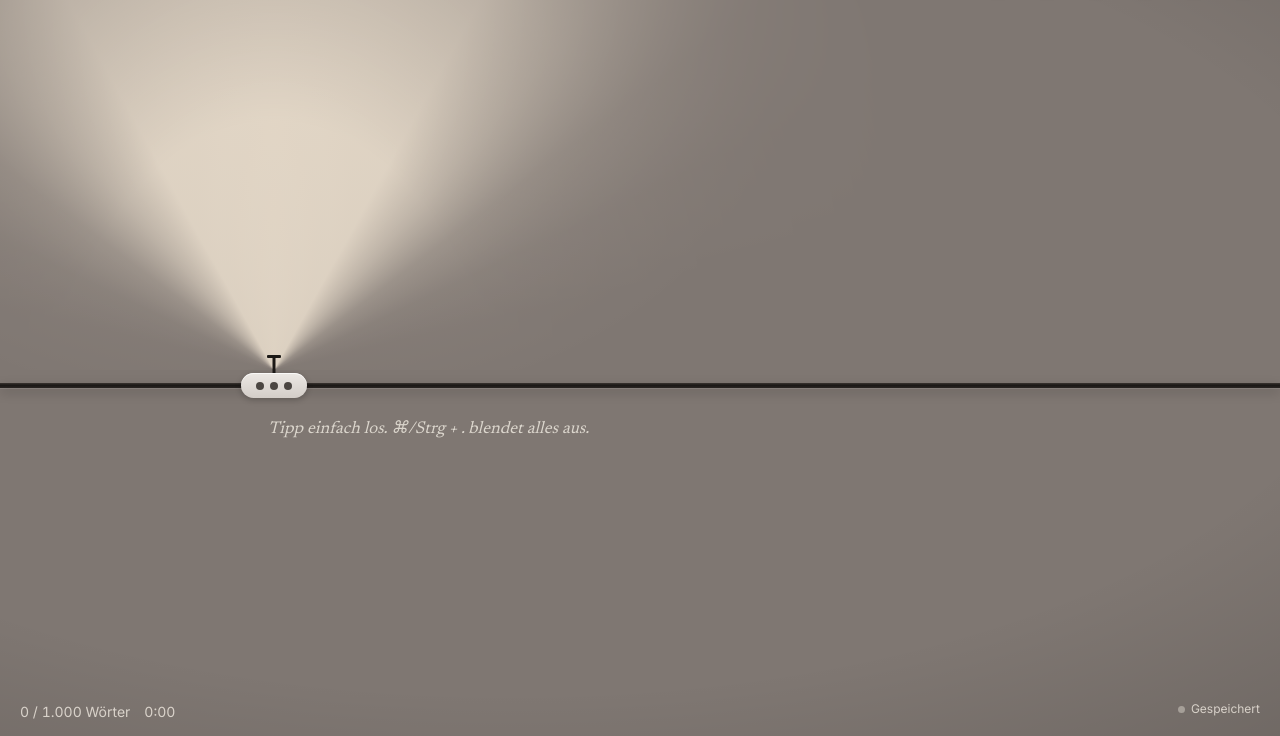
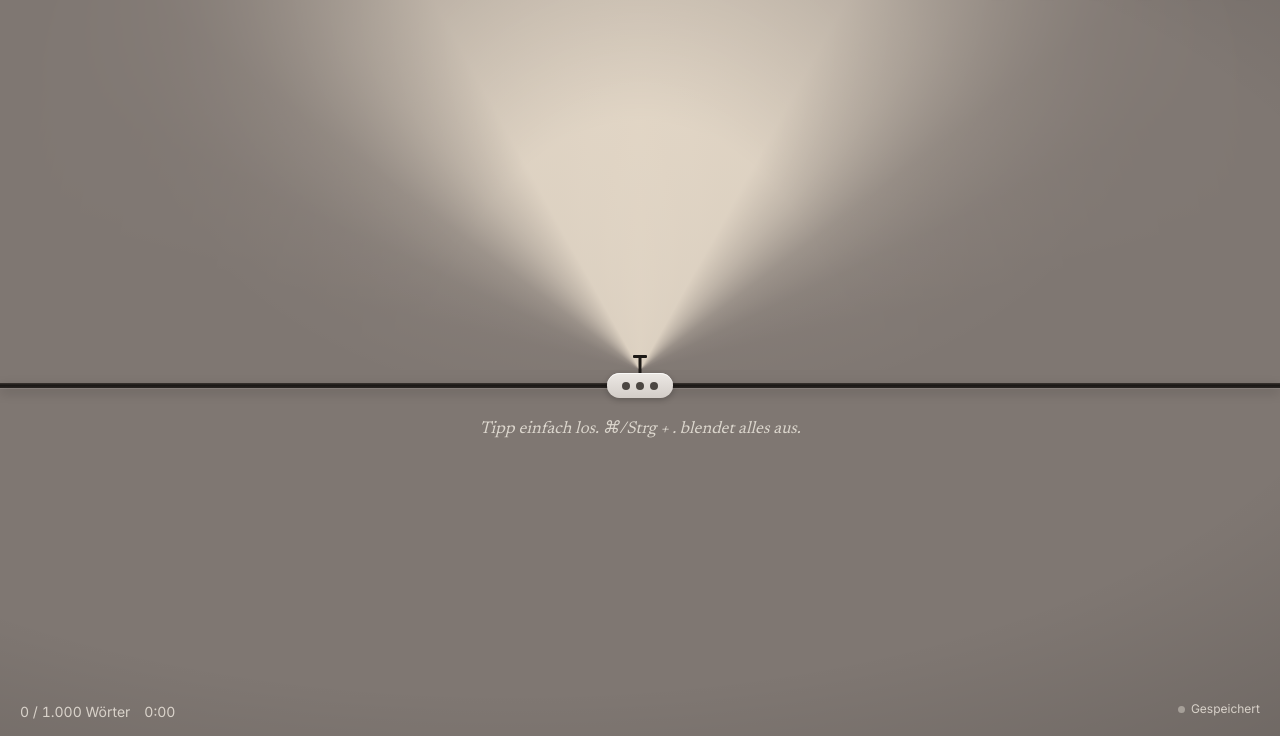
Before and after one commit to joelterheide/adler500, a plain HTML site: page index.html in a window 1280 px wide. Shown: the part 64-800 px from the top of the page. Drawn offline with nearby package versions, Linux system fonts and the light colour scheme.

Commit message:
Wagen-Modus 'Mitte fix': Lichtkegel bleibt mittig, Blatt läuft durch; Zeichenbreite aus echter Schrift messen
Co-Authored-By: Claude Opus 5.5 <noreply@anthropic.com>
Claude-Session: https://claude.ai/code/session_017MkgMWFgTJc5kYQT456x98

```diff
--- a/index.html
+++ b/index.html
@@ -80,8 +80,9 @@ svg.i{fill:none;stroke:currentColor;stroke-width:1.75;stroke-linecap:round;strok
           mask-image:linear-gradient(to bottom, transparent calc(env(safe-area-inset-top) + 58px), rgba(0,0,0,.22) calc(var(--typing-y) - 9*var(--lh)), rgba(0,0,0,.75) calc(var(--typing-y) - 2.5*var(--lh)), #000 calc(var(--typing-y) - var(--lh)), #000 calc(var(--typing-y) + 1px), rgba(0,0,0,.5) calc(var(--typing-y) + 2px), rgba(0,0,0,.35) 100%)}
 .sheet{position:absolute;left:0;top:0;width:var(--colw);font-family:var(--typeface);font-size:var(--fs);line-height:var(--lh);color:var(--ink);
   will-change:transform;white-space:pre;font-variant-ligatures:none;user-select:none}
-.sheet.feed{transition:transform .34s cubic-bezier(.25,.8,.25,1)}
+.sheet.feed{transition:transform .36s cubic-bezier(.3,.9,.25,1)}
 .sheet.glide{transition:transform .5s cubic-bezier(.2,.8,.2,1)}
+.sheet.step{transition:transform .07s linear}
 .ln{height:var(--lh);text-shadow:0 0 .6px currentColor}
 .ln.para{}
 .platen{position:absolute;left:0;right:0;height:5px;top:calc(var(--typing-y) + 6px);background:linear-gradient(to bottom,#3a3430,var(--platen) 45%,#2a2522);
@@ -99,7 +100,7 @@ svg.i{fill:none;stroke:currentColor;stroke-width:1.75;stroke-linecap:round;strok
 .carriage .tbar::after{content:"";position:absolute;left:50%;top:0;bottom:0;width:max(3px,calc(.15*var(--fs)));transform:translateX(-50%);background:var(--ink)}
 .carriage .tbar.strike{animation:strike .12s ease-out}
 @keyframes strike{40%{transform:translateY(-3px) scaleY(.88)}}
-.hint{position:absolute;left:var(--left);top:calc(var(--typing-y) + 40px);font-family:var(--serif);font-style:italic;font-size:17px;color:var(--ink-soft);pointer-events:none;transition:opacity .5s;max-width:calc(100vw - 32px)}
+.hint{position:absolute;left:var(--hint-x,var(--left));top:calc(var(--typing-y) + 40px);font-family:var(--serif);font-style:italic;font-size:17px;color:var(--ink-soft);pointer-events:none;transition:opacity .5s;max-width:calc(100vw - 32px)}
 [data-paper="velin"] .hint,[data-paper="schiefer"] .hint{color:rgba(243,237,228,.8)}
 .locked-flash .platen{animation:shake .28s}
 @keyframes shake{25%{transform:translateX(-5px)}75%{transform:translateX(5px)}}
@@ -405,7 +406,7 @@ const ICON = {
 const DEFAULTS = { paper:'velin', font:'courier', machine:'portable', fontSize:20, cols:62,
   warmth:.62, brightness:.8, halo:.55,
   sound:true, volume:.7, keys:true, bell:true, ret:true, ambience:'none',
-  forwardOnly:false, goal:1000, autoWrap:true };
+  forwardOnly:false, goal:1000, autoWrap:true, carriage:'center' };
 const S = Object.assign({}, DEFAULTS, store.get('adler500.settings', {}));
 const saveSettings = () => store.set('adler500.settings', S);
 
@@ -571,6 +572,11 @@ function layout() {
   let cw = cwAt(fs);
   const avail = L.vw - 2 * Math.max(18, L.vw * .06);
   while (Math.floor(avail / cw) < 30 && fs > 13) { fs--; cw = cwAt(fs); }
+  const probe = document.createElement('span');
+  probe.textContent = 'M'.repeat(50);
+  probe.style.cssText = `position:absolute;left:-9999px;top:0;visibility:hidden;white-space:pre;font-variant-ligatures:none;font-family:${fam};font-size:${fs}px`;
+  document.body.appendChild(probe); const real = probe.getBoundingClientRect().width / 50; probe.remove();
+  if (real > 0) cw = real;
   L.fs = fs; L.cw = cw; L.lh = Math.round(fs * 1.75);
   L.cols = Math.max(20, Math.min(S.cols, Math.floor(avail / cw)));
   L.left = Math.round((L.vw - L.cols * cw) / 2);
@@ -620,25 +626,30 @@ function render(instant, mode) {
   const last = lines.length - 1;
   scrollBack = clamp(scrollBack, 0, last);
   const y = L.typingY - L.lh - (last - scrollBack) * L.lh;
+  const col = Math.min(lines[last].t.length, L.cols);
+  const centered = S.carriage === 'center';
+  const sheetX = centered ? Math.round(L.vw / 2 - (col + .5) * L.cw) : L.left;
+  const caretX = centered ? L.vw / 2 - L.cw / 2 : L.left + col * L.cw;
   sheet.classList.toggle('feed', mode === 'feed');
   sheet.classList.toggle('glide', mode === 'glide');
-  if (instant) { sheet.classList.remove('feed', 'glide'); carriage.classList.remove('ret', 'step'); lampEl.classList.remove('ret', 'step'); }
-  sheet.style.transform = `translate3d(${L.left}px, ${y}px, 0)`;
-  const col = Math.min(lines[last].t.length, L.cols);
+  sheet.classList.toggle('step', mode === 'step' && centered);
+  if (instant) { sheet.classList.remove('feed', 'glide', 'step'); carriage.classList.remove('ret', 'step'); lampEl.classList.remove('ret', 'step'); }
+  sheet.style.transform = `translate3d(${sheetX}px, ${y}px, 0)`;
   carriage.classList.toggle('ret', mode === 'feed');
   carriage.classList.toggle('step', mode === 'step');
   lampEl.classList.toggle('ret', mode === 'feed');
   lampEl.classList.toggle('step', mode === 'step');
-  app.style.setProperty('--caret-x', (L.left + col * L.cw) + 'px');
+  app.style.setProperty('--caret-x', caretX + 'px');
   carriage.style.opacity = scrollBack ? .25 : '';
   $('#backToLine').classList.toggle('show', scrollBack > 1);
   $('#hint').style.opacity = doc.text.length ? 0 : 1;
+  const hint = $('#hint'); hint.style.left = centered ? '50%' : ''; hint.style.transform = centered ? 'translateX(-50%)' : ''; hint.style.textAlign = centered ? 'center' : '';
   updateStatus();
   placeInput();
 }
 
 function placeInput() {
-  input.style.transform = `translate(${Math.min(L.vw - 4, L.left + (lines.length ? lines[lines.length-1].t.length : 0) * L.cw)}px, ${L.typingY - 20}px)`;
+  input.style.transform = `translate(${Math.round(L.vw / 2)}px, ${L.typingY - 20}px)`;
 }
 
 /* ================= Status ================= */
@@ -859,6 +870,7 @@ const SETTINGS_TABS = {
     { k:'paper', type:'select', label:'Papier', desc:'Warmgrau, hell, blaugrau oder dunkel.', opts:PAPERS },
     { k:'font', type:'select', label:'Schrift', desc:'Drei echte Typenschriften.', opts:Object.fromEntries(Object.entries(FONTS).map(([k,v]) => [k, v.label])) },
     { k:'machine', type:'select', label:'Maschine', desc:'Verändert den Klang der Tasten und des Wagens.', opts:Object.fromEntries(Object.entries(MACHINES).map(([k,v]) => [k, v.label])) },
+    { k:'carriage', type:'select', label:'Wagen', desc:'Mitte fix: Lampe und T bleiben mittig, das Blatt läuft durch.', opts:{ center:'Mitte fix', follow:'Kopf wandert' } },
     { k:'fontSize', type:'range', label:'Schriftgröße', desc:'Auf dem Handy wird automatisch verkleinert.', min:14, max:28, step:1 },
     { k:'cols', type:'range', label:'Zeilenbreite', desc:'Anschläge pro Zeile, wie der Randsteller.', min:40, max:80, step:1 }
   ],
@@ -905,7 +917,7 @@ function renderSettings() {
       if (el.type === 'range' || k === 'goal') v = Number(v);
       S[k] = v; saveSettings(); paint();
       if (['paper','warmth','brightness','halo'].includes(k)) applyLook();
-      if (['font','fontSize','cols','autoWrap'].includes(k)) { lines = []; layout(); }
+      if (['font','fontSize','cols','autoWrap','carriage'].includes(k)) { lines = []; layout(); }
       if (['sound','volume'].includes(k)) { Sound.setVolume(); syncToolbar(); }
       if (k === 'ambience') Sound.setAmbience();
       if (k === 'forwardOnly') syncToolbar();
@@ -1175,7 +1187,7 @@ function boot() {
   let rT = 0; const onResize = () => { cancelAnimationFrame(rT); rT = requestAnimationFrame(layout); };
   window.addEventListener('resize', onResize);
   if (vv) { vv.addEventListener('resize', onResize); vv.addEventListener('scroll', onResize); }
-  if (document.fonts) document.fonts.ready.then(() => { lines = []; layout(); });
+  if (document.fonts) { document.fonts.ready.then(() => { lines = []; layout(); }); document.fonts.addEventListener && document.fonts.addEventListener('loadingdone', () => { lines = []; layout(); }); }
   if (!('ontouchstart' in window)) setTimeout(focusInput, 200);
   else $('#hint').textContent = 'Tippe aufs Blatt und schreib los. Nach unten wischen: nur noch Schrift.';
   if (!('ontouchstart' in window)) $('#hint').textContent = 'Tipp einfach los. ⌘/Strg + . blendet alles aus.';
```
Also changed, not shown: 1 other file.
